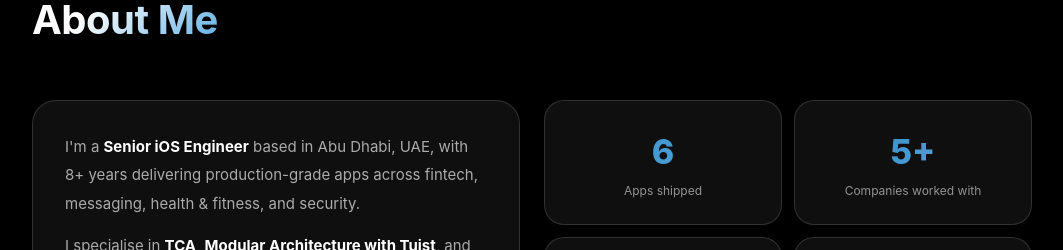
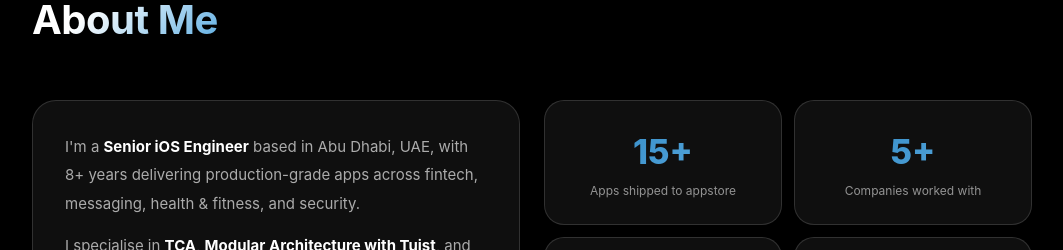
Before and after one commit to zuhaibimtiaz/zuhaibimtiaz.github.io, a plain HTML site: page index.html in a window 1280 px wide. Shown: the part 900-1150 px from the top of the page, without its empty margins (108-1171 px from the left). Drawn offline with Linux system fonts and the light colour scheme.

Commit message:
Update apps shipped count and description in index.html

```diff
--- a/index.html
+++ b/index.html
@@ -386,7 +386,7 @@ footer span{color:var(--accent3);}
         </div>
       </div>
       <div class="about-highlights">
-        <div class="hl glass-sm"><div class="hl-num">6</div><div class="hl-txt">Apps shipped</div></div>
+        <div class="hl glass-sm"><div class="hl-num">15+</div><div class="hl-txt">Apps shipped to appstore</div></div>
         <div class="hl glass-sm"><div class="hl-num">5+</div><div class="hl-txt">Companies worked with</div></div>
         <div class="hl glass-sm"><div class="hl-num">100%</div><div class="hl-txt">Audit compliance</div></div>
         <div class="hl glass-sm"><div class="hl-num">MS</div><div class="hl-txt">Computer Science 2018</div></div>
```
